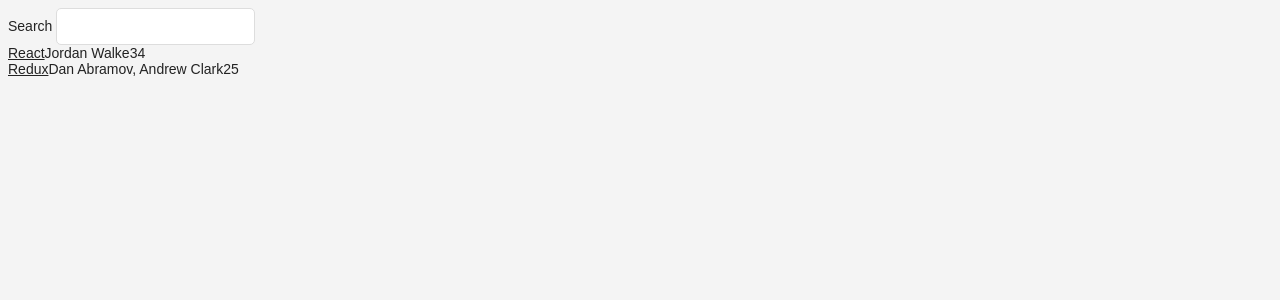
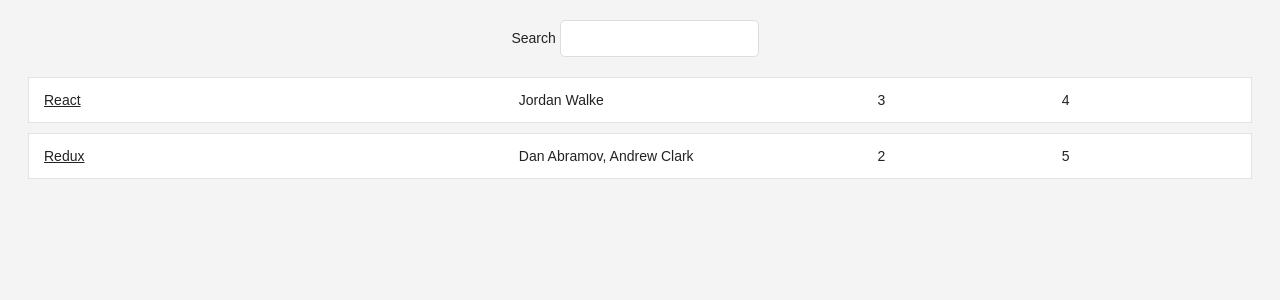
Before and after one commit to tyleri/hackernews-react-tutorial, a React (Create React App) app: page / in a window 1280 px wide. Shown: the top 300 px of the page. Built offline with nearby package versions, Linux system fonts and the light colour scheme.

Commit message:
incorporate stylings into App

```diff
--- a/src/App.js
+++ b/src/App.js
@@ -32,16 +32,19 @@
       list,
       query: ''
     };
-    this.onSearchChange = event => this.setState({ query: event.target.value });
   }
+
+  onSearchChange = event => this.setState({ query: event.target.value });
 
   render() {
     const { query, list } = this.state;
     return (
-      <div className="App">
-        <Search value={query} onChange={this.onSearchChange}>
-          Search
-        </Search>
+      <div className="page">
+        <div className="interactions">
+          <Search value={query} onChange={this.onSearchChange}>
+            Search
+          </Search>
+        </div>
         <Table list={list} pattern={query} />
       </div>
     );
@@ -54,14 +57,14 @@
   </form>
 
 const Table = ({ list, pattern }) =>
-  <div>
+  <div className="table">
     { list.filter(isSearched(pattern)).map( item =>
-      <div key={item.objectID}>
-        <span><a href={item.url}>{item.title}</a></span>
-        <span>{item.author}</span>
-        <span>{item.num_comments}</span>
-        <span>{item.points}</span>
-        </div>
+      <div key={item.objectID} className="table-row">
+        <span style={{ width: '40%' }}><a href={item.url}>{item.title}</a></span>
+        <span style={{ width: '30%' }}>{item.author}</span>
+        <span style={{ width: '15%' }}>{item.num_comments}</span>
+        <span style={{ width: '15%' }}>{item.points}</span>
+      </div>
     ) }
   </div>
 
```
